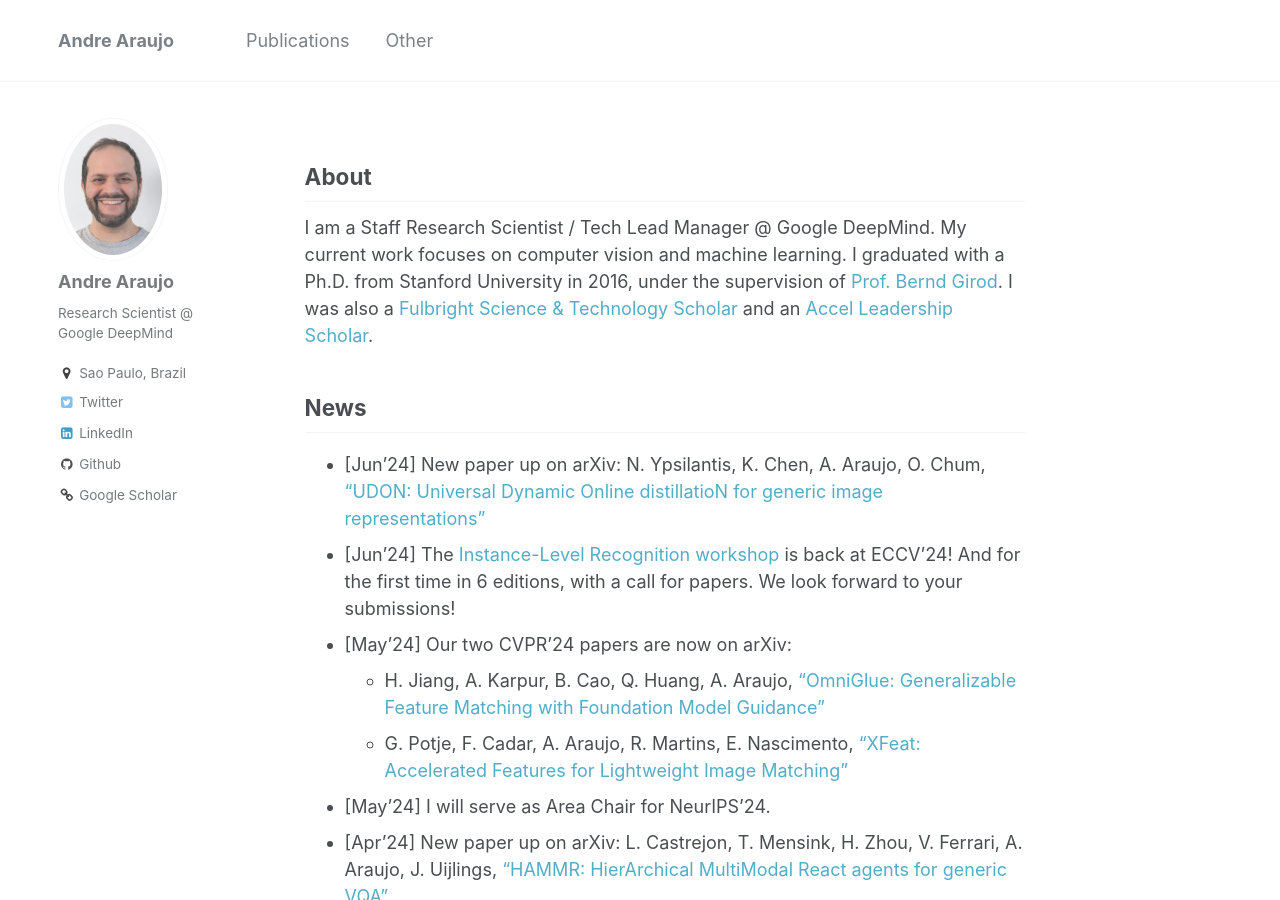
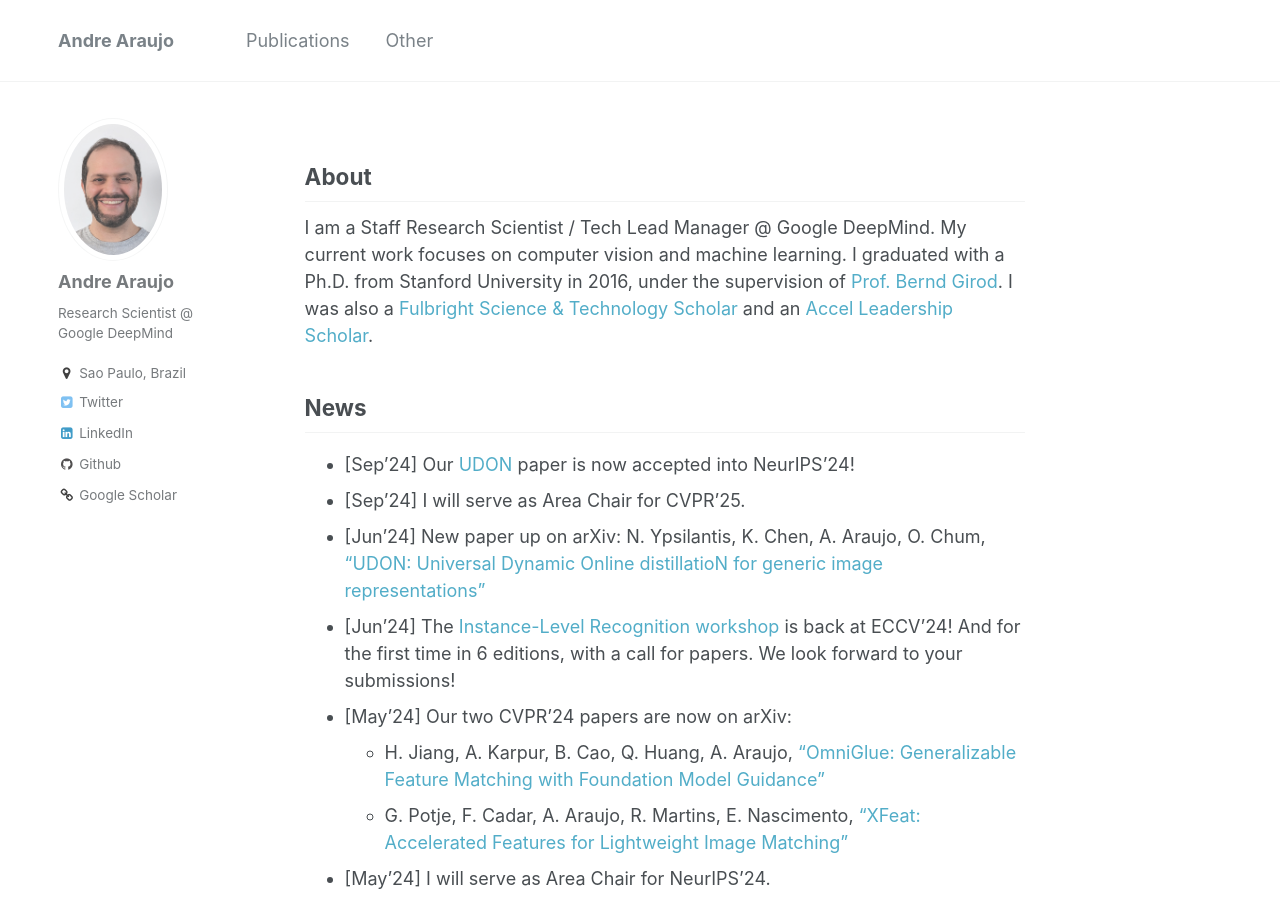
Before and after one commit to andrefaraujo/andrefaraujo.github.io, a Jekyll site: the page built from _pages/about.md, in a window 1280 px wide and 900 px high. Built offline with Jekyll 4.4.1, drawn with Linux system fonts in a browser that asks for light colours.

Commit message:
UDON accept, CVPR'25 AC

```diff
--- a/_pages/about.md
+++ b/_pages/about.md
@@ -18,6 +18,8 @@ I was also a [Fulbright Science & Technology Scholar](https://eca.state.gov/fulb
 
 ## News
 
+* [Sep'24] Our [UDON](https://arxiv.org/abs/2406.08332) paper is now accepted into NeurIPS'24!
+* [Sep'24] I will serve as Area Chair for CVPR'25.
 * [Jun'24] New paper up on arXiv: N. Ypsilantis, K. Chen, A. Araujo, O. Chum, ["UDON: Universal Dynamic Online distillatioN for generic image representations"](https://arxiv.org/abs/2406.08332)
 * [Jun'24] The [Instance-Level Recognition workshop](https://ilr-workshop.github.io/ECCVW2024/) is back at ECCV'24! And for the first time in 6 editions, with a call for papers. We look forward to your submissions!
 * [May'24] Our two CVPR'24 papers are now on arXiv:
```
Also changed, not shown: _pages/other.md (+1 -1 lines), _publications/2024-06-12-udon.md (+2 -2 lines).
